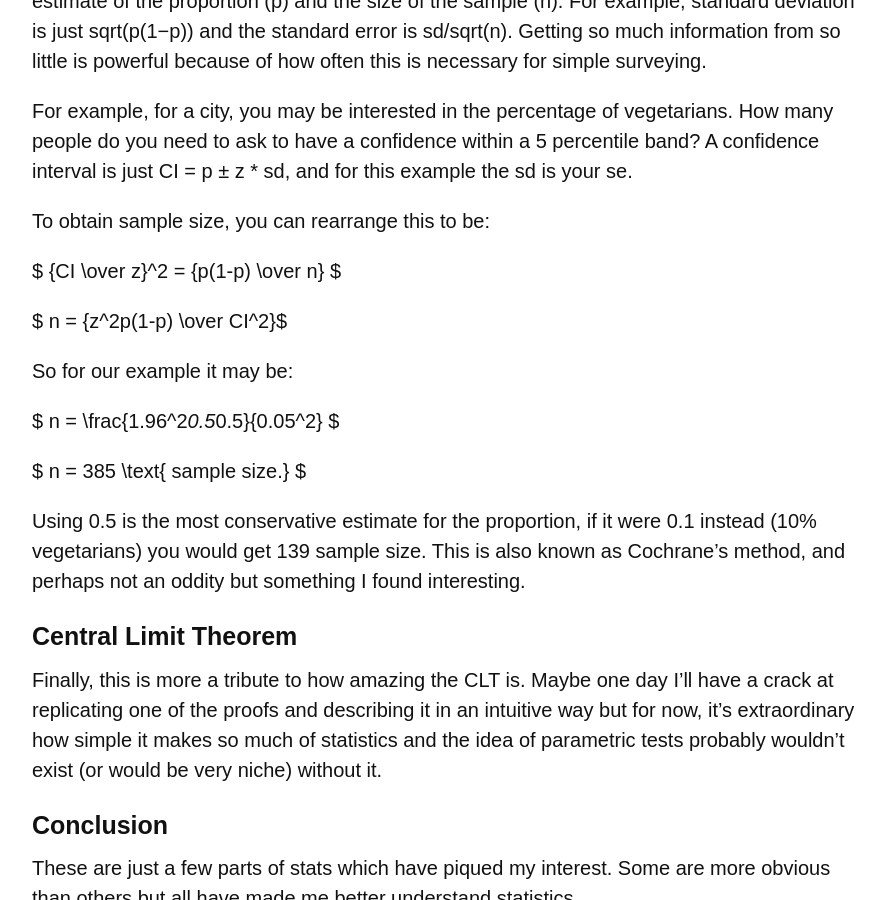
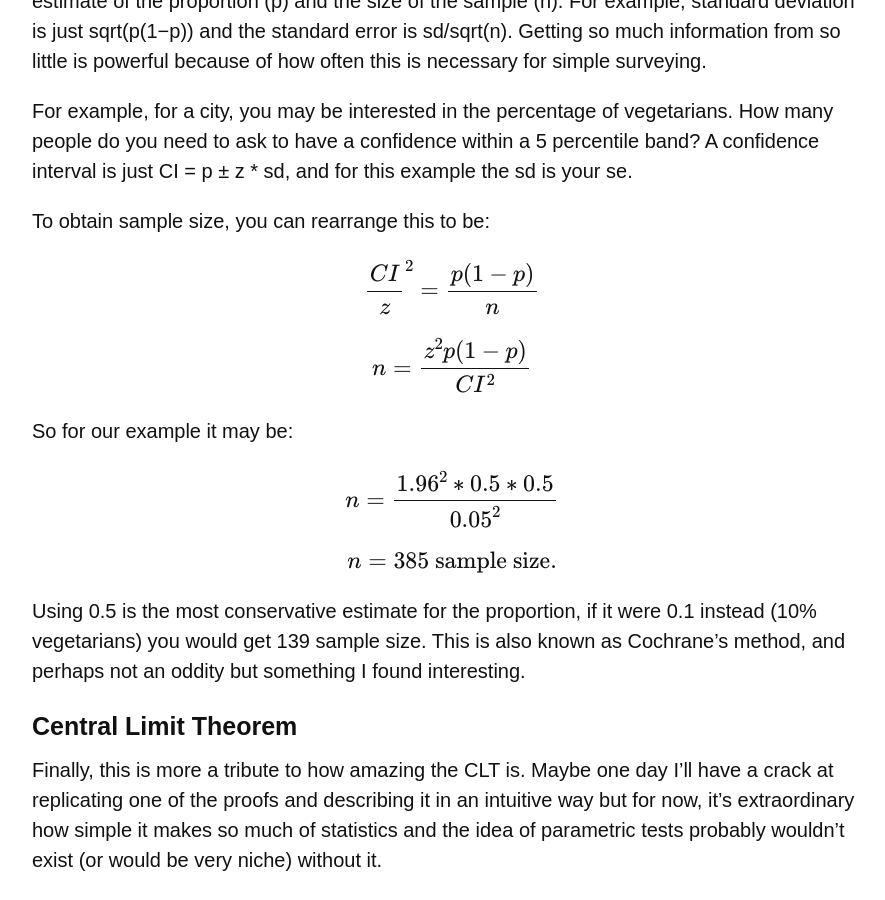
Before and after one commit to ryanward-io/ryanward-io.github.io, a Jekyll site: the page built from collections/_posts/2023-03-02-statistical-quirks.md, in a window 1280 px wide and 900 px high, scrolled down 1812 px. Shown: the whole window, without its empty margins (188-1073 px from the left). Built offline with Jekyll 4.4.1, drawn with Linux system fonts in a browser that asks for light colours; nearby versions of some CDN libraries; some web fonts are replaced; formulas are drawn with MathJax 3.

Commit message:
Hopefully this fixes the mathjax

```diff
--- a/collections/_posts/2023-03-02-statistical-quirks.md
+++ b/collections/_posts/2023-03-02-statistical-quirks.md
@@ -38,15 +38,15 @@ For example, for a city, you may be interested in the percentage of vegetarians.
 
 To obtain sample size, you can rearrange this to be:
 
-$ {CI \over z}^2 = {p(1-p) \over n} $
+$${CI \over z}^2 = {p(1-p) \over n}$$
 
-$ n = {z^2p(1-p) \over CI^2}$
+$$n = {z^2p(1-p) \over CI^2}$$
 
 So for our example it may be:
 
-$ n = \frac{1.96^2*0.5*0.5}{0.05^2} $
+$$n = \frac{1.96^2*0.5*0.5}{0.05^2}$$
 
-$ n = 385 \text{ sample size.} $
+$$n = 385 \text{ sample size.}$$
 
 Using 0.5 is the most conservative estimate for the proportion, if it were 0.1 instead (10% vegetarians) you would get 139 sample size. This is also known as Cochrane's method, and perhaps not an oddity but something I found interesting.
 
```
Also changed, not shown: other parts of collections/_posts/2023-03-02-statistical-quirks.md (+1 -1 lines).
